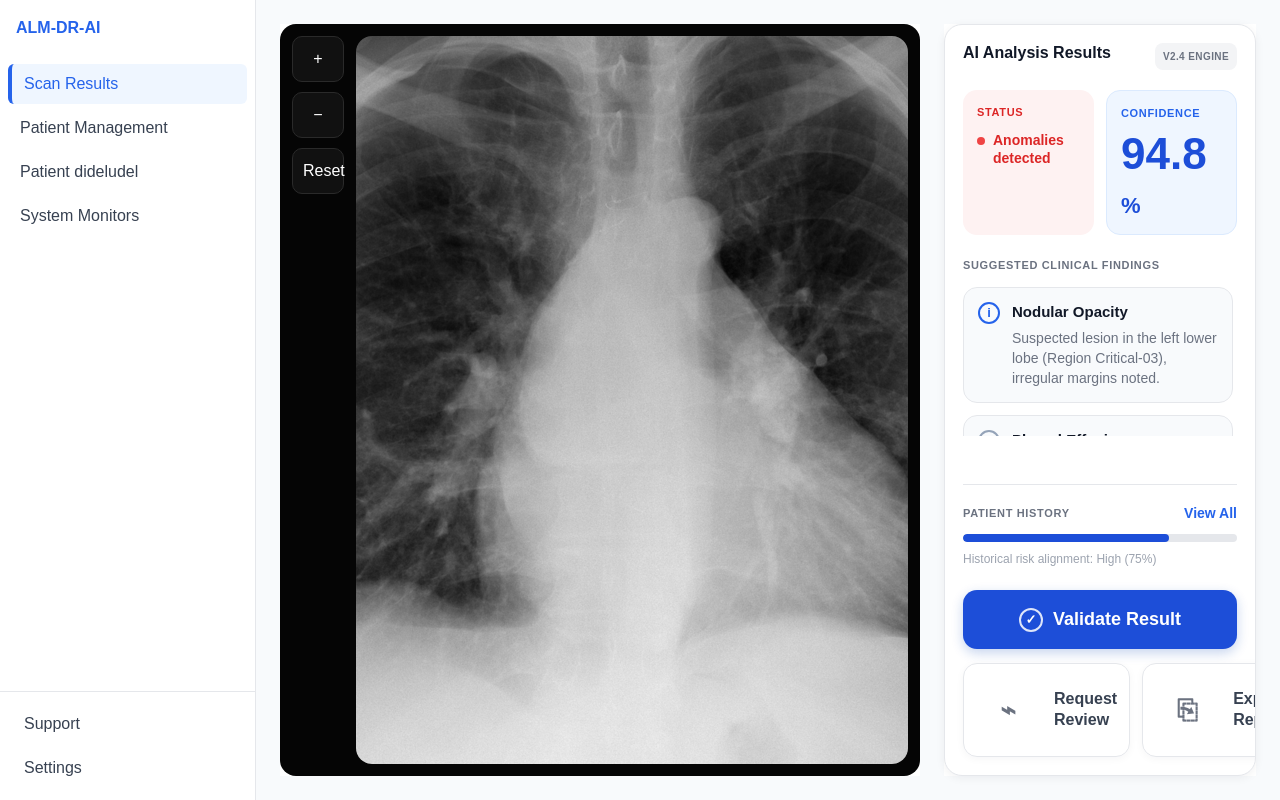
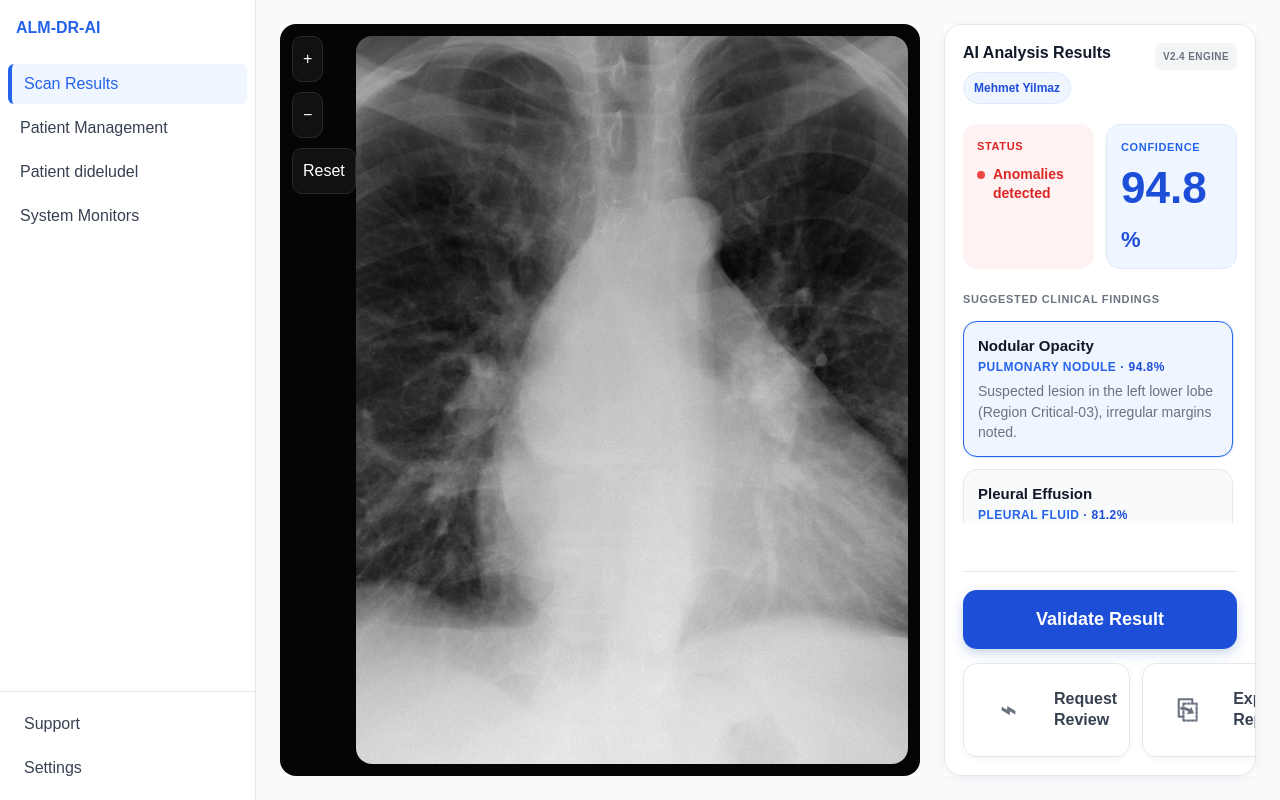
Before and after one commit to AnnaLiviaMartin/project-medical-device, a Next.js app in the folder frontend/: page / in a window 1280 px wide. Built offline with nearby package versions, Linux system fonts and the light colour scheme.

Commit message:
feat: added link to scan result to patient in management

```diff
--- a/frontend/app/components/AnalysisResultCard/AnalysisResultCard.module.css
+++ b/frontend/app/components/AnalysisResultCard/AnalysisResultCard.module.css
@@ -143,6 +143,7 @@
 }
 
 .findingCard {
+  width: 100%;
   display: flex;
   align-items: flex-start;
   gap: var(--space-md);
@@ -150,29 +151,31 @@
   border-radius: 14px;
   background: var(--color-surface-soft);
   padding: 14px;
+  text-align: left;
+  cursor: pointer;
+  transition: border-color 0.2s ease, background 0.2s ease, transform 0.2s ease,
+    box-shadow 0.2s ease;
 }
 
-  .findingIconBlue,
-  .findingIconGray {
-    width: 22px;
-    height: 22px;
-    border-radius: var(--radius-pill);
-    display: flex;
-    align-items: center;
-    justify-content: center;
-    flex-shrink: 0;
-    font-size: 13px;
-    font-weight: 700;
+.findingCard:hover {
+  transform: translateY(-1px);
+  border-color: var(--color-primary-soft-border);
 }
 
-  .findingIconBlue {
-    border: 2px solid var(--color-primary);
-    color: var(--color-primary);
+.findingCardActive {
+  background: var(--color-primary-soft);
+  border-color: var(--color-primary);
+  box-shadow: 0 0 0 1px var(--color-primary-soft-border);
 }
 
-  .findingIconGray {
-    border: 2px solid #94a3b8;
-    color: #94a3b8;
+.findingCard:focus-visible {
+  outline: 2px solid var(--color-primary);
+  outline-offset: 2px;
+}
+
+.findingContent {
+  min-width: 0;
+  flex: 1;
 }
 
 .findingTitle {
@@ -192,6 +195,11 @@
   text-transform: uppercase;
 }
 
+.findingConfidence {
+  color: var(--color-primary-dark);
+  font-weight: 800;
+}
+
 .findingText {
   margin-top: 6px;
   font-size: 14px;
@@ -203,52 +211,6 @@
   height: 1px;
   background: var(--color-border);
   margin: 24px 0 18px;
-    flex-shrink: 0;
-  }
-
-  .historyHeader {
-    display: flex;
-    align-items: center;
-    justify-content: space-between;
-    margin-bottom: 10px;
-    flex-shrink: 0;
-  }
-
-  .historyHeader .sectionLabel {
-    margin-bottom: 0;
-  }
-
-  .viewAll {
-    border: none;
-    background: transparent;
-    padding: 0;
-    font-size: 14px;
-    font-weight: 700;
-    color: var(--color-primary);
-    cursor: pointer;
-  }
-
-  .progressTrack {
-    width: 100%;
-    height: 8px;
-    border-radius: var(--radius-pill);
-    background: var(--color-border);
-    overflow: hidden;
-    flex-shrink: 0;
-  }
-
-  .progressFill {
-    height: 100%;
-    border-radius: var(--radius-pill);
-    background: var(--color-primary-dark);
-    transition: width 0.25s ease;
-  }
-
-  .historyText {
-    margin-top: 8px;
-    margin-bottom: 22px;
-    font-size: 12px;
-    color: var(--color-text-faint);
   flex-shrink: 0;
 }
 
@@ -271,17 +233,6 @@
   flex-shrink: 0;
 }
 
-  .primaryIcon {
-    width: 24px;
-    height: 24px;
-    border: 2px solid rgba(255, 255, 255, 0.85);
-    border-radius: var(--radius-pill);
-    display: inline-flex;
-    align-items: center;
-    justify-content: center;
-    font-size: 13px;
-  }
-
 .actions {
   display: grid;
   grid-template-columns: 1fr 1fr;
@@ -297,7 +248,7 @@
   padding: 14px 12px;
   display: flex;
   align-items: center;
-    justify-content:center;
+  justify-content: center;
   gap: 14px;
   text-align: left;
   font-size: 16px;
@@ -306,6 +257,11 @@
   color: var(--color-text);
   cursor: pointer;
   box-shadow: var(--shadow-soft);
+}
+
+.secondaryButton:disabled {
+  opacity: 0.7;
+  cursor: not-allowed;
 }
 
 .secondaryIcon {
@@ -431,3 +387,41 @@
   opacity: 0.6;
   cursor: not-allowed;
 }
+
+.headerInfo {
+  min-width: 0;
+  flex: 1;
+}
+
+.titleRow {
+  display: flex;
+  align-items: center;
+  gap: 10px;
+  flex-wrap: wrap;
+}
+
+.patientLink {
+  display: inline-flex;
+  align-items: center;
+  justify-content: center;
+  padding: 6px 10px;
+  border-radius: var(--radius-pill);
+  background: var(--color-primary-soft);
+  border: 1px solid var(--color-primary-soft-border);
+  color: var(--color-primary-dark);
+  font-size: 12px;
+  font-weight: 700;
+  text-decoration: none;
+  white-space: nowrap;
+  transition: background 0.2s ease, border-color 0.2s ease, transform 0.2s ease;
+}
+
+.patientLink:hover {
+  transform: translateY(-1px);
+  background: #dbeafe;
+}
+
+.patientLink:focus-visible {
+  outline: 2px solid var(--color-primary);
+  outline-offset: 2px;
+}
--- a/frontend/app/components/AnalysisResultCard/AnalysisResultCard.tsx
+++ b/frontend/app/components/AnalysisResultCard/AnalysisResultCard.tsx
@@ -1,6 +1,7 @@
 "use client";
 
-import { useMemo, useState, type RefObject } from "react";
+import Link from "next/link";
+import { useEffect, useMemo, useState, type RefObject } from "react";
 import styles from "./AnalysisResultCard.module.css";
 
 type Finding = {
@@ -9,12 +10,18 @@ type Finding = {
   disease?: string;
   variant?: "blue" | "gray";
   icon?: string;
+  confidence?: number;
 };
 
 type Doctor = {
   id: string;
   name: string;
   specialty: string;
+};
+
+type PatientLinkData = {
+  id: string;
+  name: string;
 };
 
 type AnalysisResultCardProps = {
@@ -24,6 +31,7 @@ type AnalysisResultCardProps = {
   confidence: number;
   score: number;
   findings: Finding[];
+  patient?: PatientLinkData;
   onViewAll?: () => void;
   doctors?: Doctor[];
   onRequestReview?: (doctor: Doctor) => void;
@@ -38,7 +46,7 @@ export default function AnalysisResultCard({
   confidence,
   score,
   findings,
-  onViewAll,
+  patient,
   doctors = [
     { id: "1", name: "Dr. Emily Carter", specialty: "Radiology" },
     { id: "2", name: "Dr. Michael Tan", specialty: "Pulmonology" },
@@ -51,6 +59,21 @@ export default function AnalysisResultCard({
   const [isDoctorModalOpen, setIsDoctorModalOpen] = useState(false);
   const [selectedDoctorId, setSelectedDoctorId] = useState<string>(doctors[0]?.id ?? "");
   const [isExporting, setIsExporting] = useState(false);
+  const [selectedFindingIndex, setSelectedFindingIndex] = useState<number | null>(
+    findings.length > 0 ? 0 : null
+  );
+
+  useEffect(() => {
+    if (findings.length === 0) {
+      setSelectedFindingIndex(null);
+      return;
+    }
+
+    setSelectedFindingIndex((prev) => {
+      if (prev === null || prev >= findings.length) return 0;
+      return prev;
+    });
+  }, [findings]);
 
   const clampedScore = Math.max(0, Math.min(score, 100));
 
@@ -61,6 +84,9 @@ export default function AnalysisResultCard({
   }, [clampedScore]);
 
   const selectedDoctor = doctors.find((doctor) => doctor.id === selectedDoctorId);
+  const selectedFinding =
+    selectedFindingIndex !== null ? findings[selectedFindingIndex] : null;
+  const displayedConfidence = selectedFinding?.confidence ?? confidence;
 
   const handleConfirmDoctor = () => {
     if (!selectedDoctor) return;
@@ -126,7 +152,22 @@ export default function AnalysisResultCard({
     <>
       <div className={styles.card}>
         <div className={styles.header}>
-          <h2 className={styles.title}>{title}</h2>
+          <div className={styles.headerInfo}>
+            <div className={styles.titleRow}>
+              <h2 className={styles.title}>{title}</h2>
+
+              {patient && (
+                <Link
+                href={`/patients?patientId=${encodeURIComponent(patient.id)}`}
+                className={styles.patientLink}
+              >
+                {patient.name}
+              </Link>
+              )}
+            </div>
+
+          </div>
+
           <span className={styles.engine}>{engine}</span>
         </div>
 
@@ -142,7 +183,7 @@ export default function AnalysisResultCard({
           <div className={`${styles.statBox} ${styles.confidenceBox}`}>
             <p className={styles.statLabelBlue}>CONFIDENCE</p>
             <p className={styles.confidenceValue}>
-              {confidence.toFixed(1)} <span>%</span>
+              {displayedConfidence.toFixed(1)} <span>%</span>
             </p>
           </div>
         </div>
@@ -151,56 +192,50 @@ export default function AnalysisResultCard({
           <p className={styles.sectionLabel}>SUGGESTED CLINICAL FINDINGS</p>
 
           <div className={styles.findings}>
-            {findings.map((finding, index) => (
-              <div key={`${finding.title}-${index}`} className={styles.findingCard}>
-                <div
-                  className={
-                    finding.variant === "gray"
-                      ? styles.findingIconGray
-                      : styles.findingIconBlue
-                  }
+            {findings.map((finding, index) => {
+              const isActive = index === selectedFindingIndex;
+
+              return (
+                <button
+                  key={`${finding.title}-${index}`}
+                  type="button"
+                  className={`${styles.findingCard} ${isActive ? styles.findingCardActive : ""}`}
+                  onClick={() => setSelectedFindingIndex(index)}
                 >
-                  <span>{finding.icon ?? "i"}</span>
-                </div>
+                  <div className={styles.findingContent}>
+                    <h3 className={styles.findingTitle}>{finding.title}</h3>
 
-                <div>
-                  <h3 className={styles.findingTitle}>{finding.title}</h3>
+                    {finding.disease && (
+                      <p className={styles.findingDisease}>
+                        {finding.disease}
+                        {typeof finding.confidence === "number" && (
+                          <span className={styles.findingConfidence}>
+                            {" "}
+                            · {finding.confidence.toFixed(1)}%
+                          </span>
+                        )}
+                      </p>
+                    )}
 
-                  {finding.disease && (
-                    <p className={styles.findingDisease}>{finding.disease}</p>
-                  )}
+                    {!finding.disease && typeof finding.confidence === "number" && (
+                      <p className={styles.findingDisease}>
+                        <span className={styles.findingConfidence}>
+                          {finding.confidence.toFixed(1)}%
+                        </span>
+                      </p>
+                    )}
 
-                  <p className={styles.findingText}>{finding.text}</p>
-                </div>
-              </div>
-            ))}
+                    <p className={styles.findingText}>{finding.text}</p>
+                  </div>
+                </button>
+              );
+            })}
           </div>
         </div>
 
         <div className={styles.divider} />
 
-        <div className={styles.historyHeader}>
-          <p className={styles.sectionLabel}>PATIENT HISTORY</p>
-          {onViewAll && (
-            <button className={styles.viewAll} onClick={onViewAll}>
-              View All
-            </button>
-          )}
-        </div>
-
-        <div className={styles.progressTrack}>
-          <div
-            className={styles.progressFill}
-            style={{ width: `${clampedScore}%` }}
-          />
-        </div>
-
-        <p className={styles.historyText}>
-          Historical risk alignment: {riskLevel} ({clampedScore}%)
-        </p>
-
-        <button className={styles.primaryButton}>
-          <span className={styles.primaryIcon}>✓</span>
+        <button type="button" className={styles.primaryButton}>
           Validate Result
         </button>
 
@@ -246,10 +281,7 @@ export default function AnalysisResultCard({
 
       {isDoctorModalOpen && (
         <div className={styles.modalOverlay} onClick={() => setIsDoctorModalOpen(false)}>
-          <div
-            className={styles.modal}
-            onClick={(event) => event.stopPropagation()}
-          >
+          <div className={styles.modal} onClick={(event) => event.stopPropagation()}>
             <div className={styles.modalHeader}>
               <h3 className={styles.modalTitle}>Request Review</h3>
               <button
--- a/frontend/app/components/ImagePanZoom/ImagePanZoom.module.css
+++ b/frontend/app/components/ImagePanZoom/ImagePanZoom.module.css
@@ -28,6 +28,7 @@
   padding: 10px;
   cursor: pointer;
   transition: background 0.2s ease, border-color 0.2s ease;
+   width: fit-content;
 }
 
 .image-pan-zoom__button:hover {
--- a/frontend/app/components/sideMenu/sideMenu.tsx
+++ b/frontend/app/components/sideMenu/sideMenu.tsx
@@ -17,12 +17,10 @@ export default function SideMenu() {
   return (
     <aside className={styles.sideMenu}>
 
-      {/* Logo */}
       <div className={styles.logo}>
         ALM-DR-AI
       </div>
 
-      {/* Navigation */}
       <nav className={styles.nav}>
         {navItems.map((item) => {
           const isActive = pathname === item.href;
@@ -41,7 +39,6 @@ export default function SideMenu() {
         })}
       </nav>
 
-      {/* Bottom Section */}
       <div className={styles.bottom}>
         <Link href="/support" className={styles.navItem}>
           Support
--- a/frontend/app/page.tsx
+++ b/frontend/app/page.tsx
@@ -44,21 +44,35 @@ export default function Home() {
         }}
       >
         <AnalysisResultCard
+          title="AI Analysis Results"
+          patient={{ id: "P-1025", name: "Mehmet Yilmaz" }}
           status="Anomalies detected"
           confidence={94.8}
           score={75}
           findings={[
             {
               title: "Nodular Opacity",
+              disease: "Pulmonary Nodule",
               text: "Suspected lesion in the left lower lobe (Region Critical-03), irregular margins noted.",
               variant: "blue",
               icon: "i",
+              confidence: 94.8,
             },
             {
               title: "Pleural Effusion",
+              disease: "Pleural Fluid",
               text: "Minor blunting of the costophrenic angle observed in the right lung field.",
               variant: "gray",
               icon: "○",
+              confidence: 81.2,
+            },
+            {
+              title: "Inflammatory Pattern",
+              disease: "Possible Infection",
+              text: "Diffuse lower-lung opacity may indicate an inflammatory process.",
+              variant: "gray",
+              icon: "!",
+              confidence: 76.5,
             },
           ]}
           onViewAll={() => console.log("View all clicked")}
```
Also changed, not shown: frontend/app/components/PatientOverview/PatientOverview.tsx (+78 -21 lines), frontend/app/patients/page.tsx (+15 -2 lines). Lines whose indentation alone changed are shown as unchanged.
